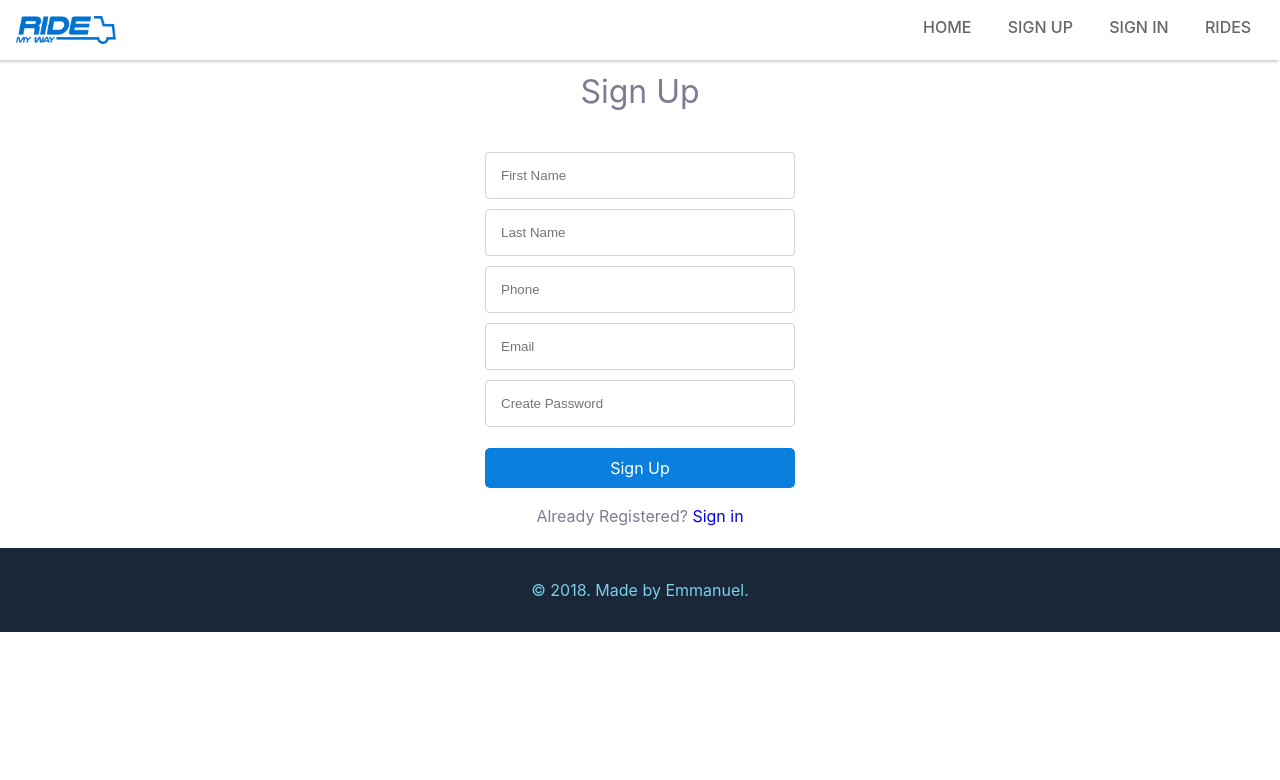
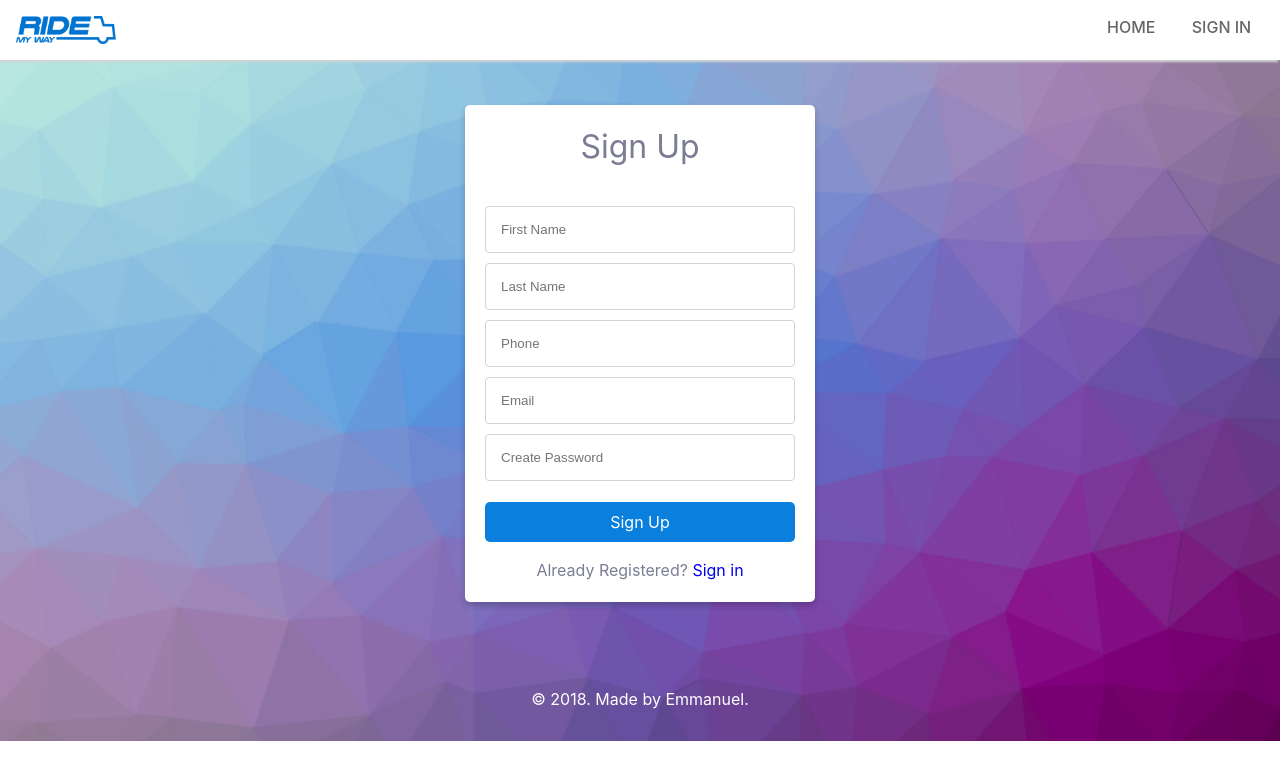
Before and after one commit to emmaadesile/Ride-My-Way, a website: page UI/signup.html in a window 1280 px wide. Drawn offline with Linux system fonts and the light colour scheme.

Commit message:
chore(Signup/Signin Pages): Change the background Image
- remove background color from navbar
- change the background color of the signin/signup page

```diff
--- a/UI/signup.html
+++ b/UI/signup.html
@@ -28,14 +28,7 @@
             <a href="./index.html"> Home </a>
           </li>
           <li class="navbar_items">
-            <a href="./signup.html"> Sign Up </a>
-          </li>
-          <li class="navbar_items">
             <a href="./signin.html"> Sign In </a>
-          </li>
-          <li class="navbar_items">
-            <a href="./rides.html"> Rides </a>
-          </li>
         </section>
 
         <li class="icon">
@@ -45,7 +38,7 @@
     </div>
 
     <!-- Signup Form -->
-    <div class="form-wrapper">
+    <div class="form-wrapper mt-1">
       <form action="" class="form">
         <label class="form-label">Sign Up</label>
         <input class="form-control" type="text" placeholder="First Name">
--- a/UI/styles/form.css
+++ b/UI/styles/form.css
@@ -7,11 +7,24 @@
   --dark-green: #09bb8c;
 }
 
+.wrapper {
+  background-image: url("../images/cool-background.png");
+  background-color: rgb(25, 39, 57);
+  background-size: cover;
+  background-position: center;
+}
+/*
+.navbar {
+  background: none !important;
+  box-shadow: none !important;
+  color: white !important;
+} */
+
 .form-wrapper {
   display: grid;
   align-items: center;
   justify-items: center;
-  min-height: 540px;
+  min-height: 561px;
   padding-top: 50px;
 }
 
@@ -21,6 +34,9 @@
   grid-template-columns: repeat(minmax(150px, 1fr));
   box-sizing: border-box;
   padding: 20px;
+  box-shadow: 0 4px 6px 0 hsla(0, 0%, 0%, 0.2);
+  background: white;
+  border-radius: 5px;
 }
 
 .form-label {
@@ -48,6 +64,10 @@
   text-align: center;
 }
 
+.footer p {
+  color: white;
+}
+
 textarea {
   font-family: "Helvetica Neue", sans-serif;
 }
--- a/UI/styles/style.css
+++ b/UI/styles/style.css
@@ -396,6 +396,6 @@ a {
 .footer {
   padding: 30px 0;
   text-align: center;
-  background-color: rgb(25, 39, 57);
-  color: rgb(120, 208, 233);
+  /* background-color: rgb(25, 39, 57); */
+  /* color: rgb(120, 208, 233); */
 }
```
Also changed, not shown: UI/signin.html (+1 -7 lines), UI/images/carpool-vector.png (added), UI/images/cool-background.png (added).
